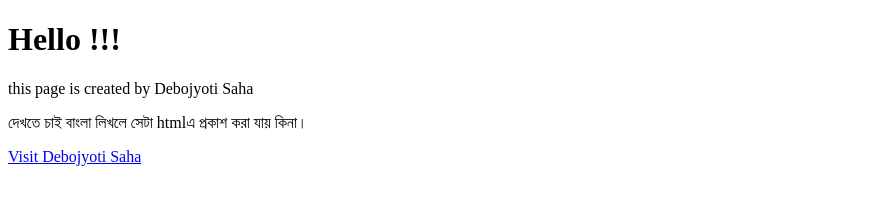
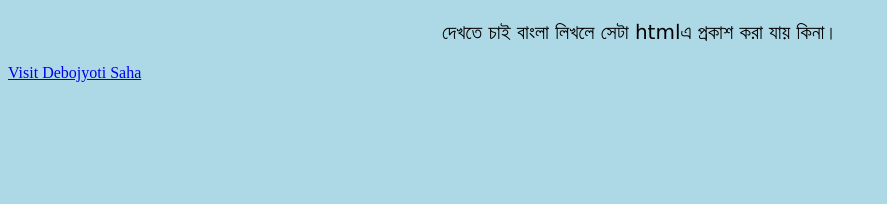
Before and after one commit to sahadebojyoti/sahadebojyoti.github.io, a plain HTML site: page index.html in a window 1280 px wide. Shown: the whole page, without its empty margins (0-887 px from the left). Drawn offline with Linux system fonts and the light colour scheme.

Commit message:
adding basic style

```diff
--- /dev/null
+++ b/css/base.css
@@ -0,0 +1,14 @@
+body {
+  background-color: lightblue;
+}
+
+h1 {
+  color: white;
+  text-align: center;
+}
+
+p {
+  text-align: center;
+  font-family: verdana;
+  font-size: 20px;
+}
--- a/index.html
+++ b/index.html
@@ -1,8 +1,10 @@
 <!DOCTYPE html>
 <html>
+<title>Debojyoti Saha</title>
+<link href="css/base.css" rel="stylesheet" type="text/css"/>
+<head>
+</head>
 <body>
-<h1>Hello !!!</h1>
-<p>this page is created by Debojyoti Saha</p>
 <p>দেখতে চাই বাংলা লিখলে সেটা htmlএ প্রকাশ করা যায় কিনা।</p>
  <a href="https://www.facebook.com/1.11sahadebojyoti">Visit Debojyoti Saha</a>
 </body>
```
